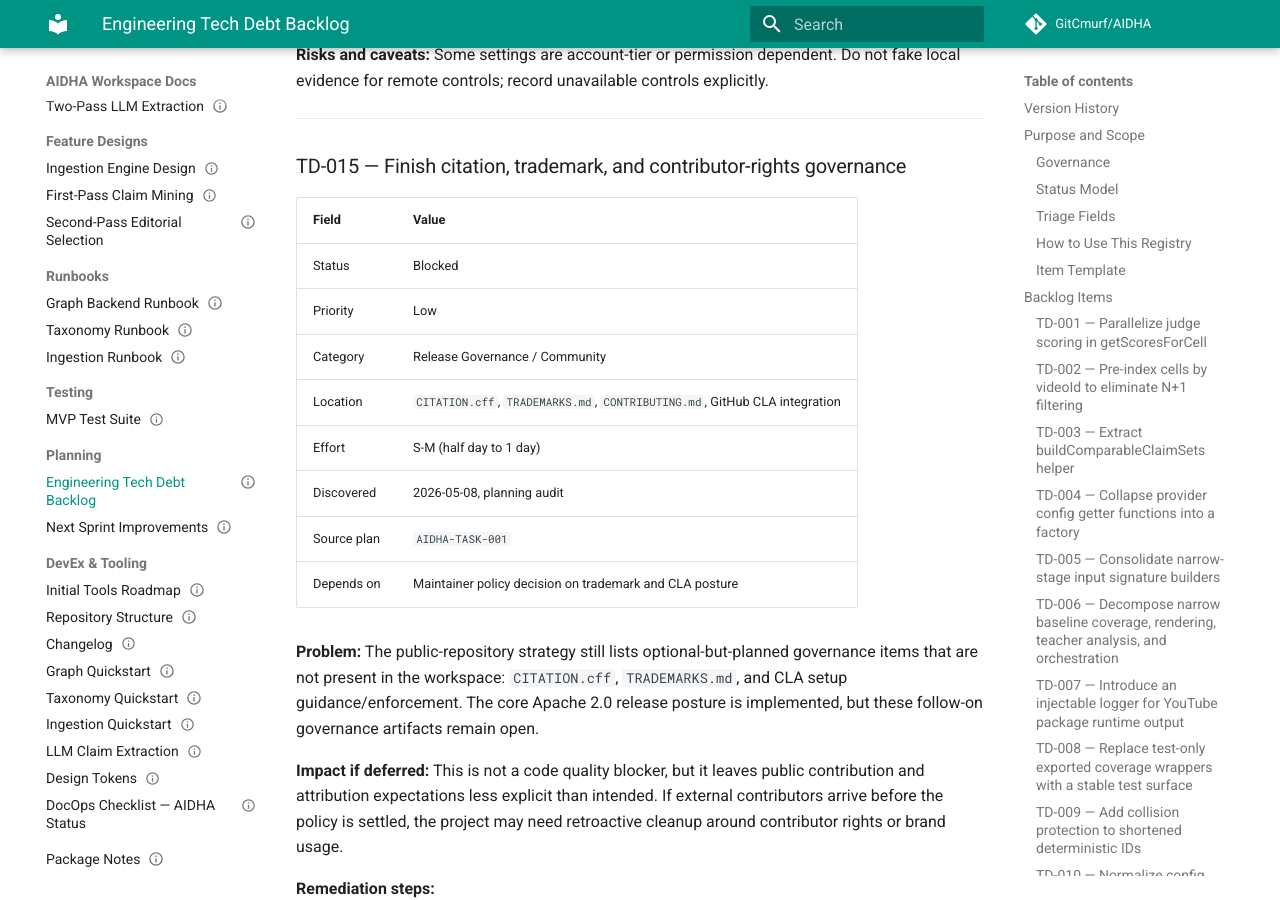
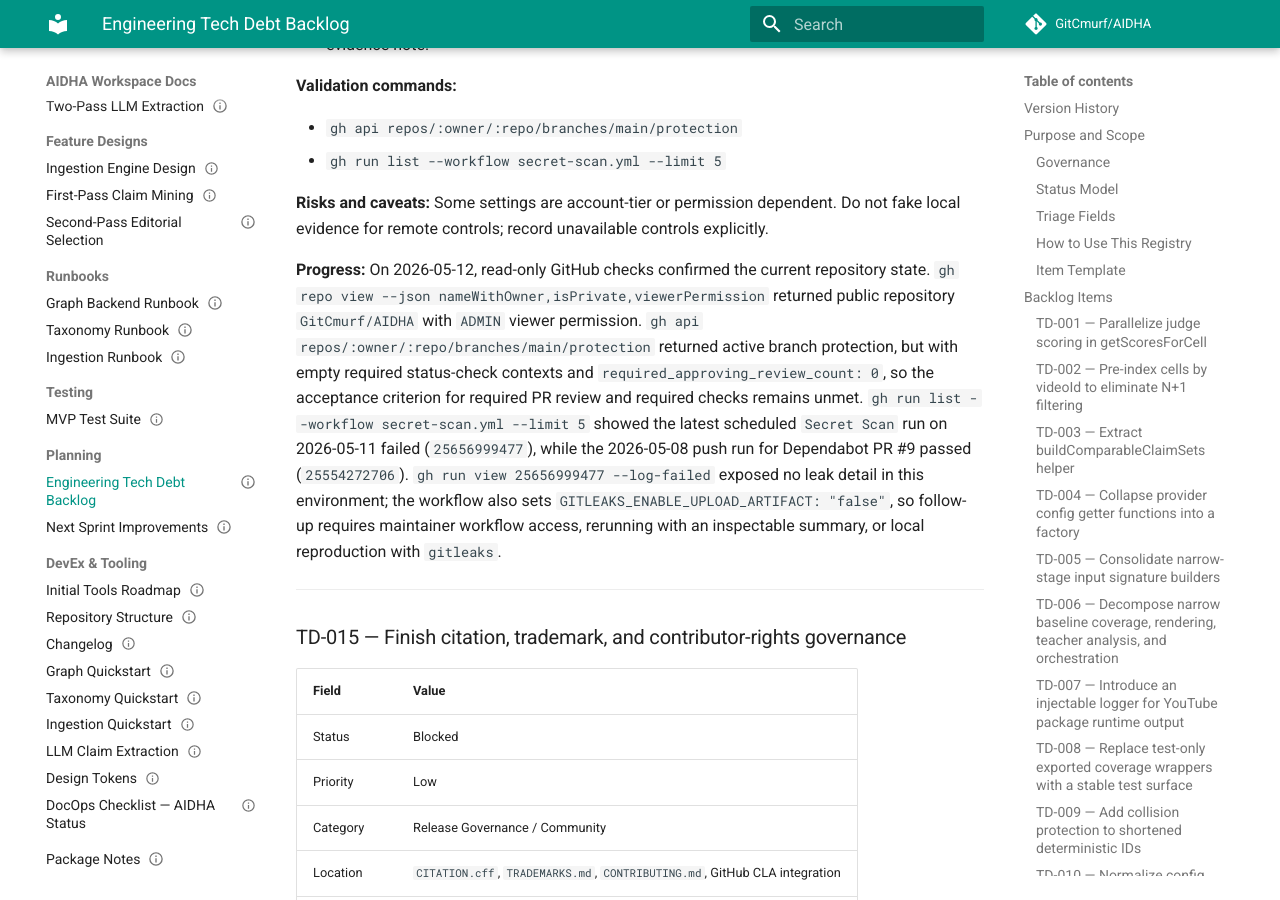
Before and after one commit to GitCmurf/AIDHA, an MkDocs documentation site: the page built from docs/05-planning/tasks/task-007-tech-debt-backlog.md, in a window 1280 px wide and 900 px high, scrolled down 35081 px. Built offline with MkDocs 1.6.1 and Material for MkDocs 9.7.7, drawn with Linux system fonts in a browser that asks for light colours; comment, search, counter and statistics services are not loaded; the version menu is left out; some of the changed text lies outside the part shown.

Commit message:
docs: record repository controls evidence

```diff
--- a/docs/05-planning/tasks/task-007-tech-debt-backlog.md
+++ b/docs/05-planning/tasks/task-007-tech-debt-backlog.md
@@ -2,8 +2,8 @@
 document_id: AIDHA-TASK-007
 owner: Ingestion Engineering Lead
 status: Draft
-version: "1.51"
-last_updated: 2026-05-11
+version: "1.52"
+last_updated: 2026-05-12
 title: Engineering Tech Debt Backlog
 type: TASK
 docops_version: "2.0"
@@ -15,8 +15,8 @@ keywords: [tech-debt, backlog, refactoring, performance, eval]
 > **Document ID:** AIDHA-TASK-007
 > **Owner:** Ingestion Engineering Lead
 > **Status:** Draft
-> **Version:** 1.51
-> **Last Updated:** 2026-05-11
+> **Version:** 1.52
+> **Last Updated:** 2026-05-12
 > **Type:** TASK
 
 <!-- markdownlint-disable MD013 -->
@@ -79,6 +79,7 @@ keywords: [tech-debt, backlog, refactoring, performance, eval]
 | 1.49    | 2026-05-11 | AI     | Align TD-021 status cell with resolved evidence. | — | Draft | AIDHA-TASK-008 |
 | 1.50    | 2026-05-11 | AI     | Correct maintainer-gated TD-014 and TD-015 statuses to blocked. | — | Draft | AIDHA-TASK-008 |
 | 1.51    | 2026-05-11 | AI     | Align TD-013 status with resolved lint-reliability evidence. | — | Draft | AIDHA-TASK-008 |
+| 1.52    | 2026-05-12 | AI     | Record live GitHub evidence for blocked TD-014 repository controls. | — | Draft | AIDHA-TASK-008 |
 
 ---
 
@@ -1231,6 +1232,18 @@ dependent on maintainer discipline instead of enforced repository policy.
 Some settings are account-tier or permission dependent. Do not fake local evidence for remote
 controls; record unavailable controls explicitly.
 
+**Progress:**
+On 2026-05-12, read-only GitHub checks confirmed the current repository state. `gh repo view
+--json nameWithOwner,isPrivate,viewerPermission` returned public repository `GitCmurf/AIDHA` with
+`ADMIN` viewer permission. `gh api repos/:owner/:repo/branches/main/protection` returned active
+branch protection, but with empty required status-check contexts and `required_approving_review_count:
+0`, so the acceptance criterion for required PR review and required checks remains unmet. `gh run
+list --workflow secret-scan.yml --limit 5` showed the latest scheduled `Secret Scan` run on
+2026-05-11 failed (`25656999477`), while the 2026-05-08 push run for Dependabot PR #9 passed
+(`25554272706`). `gh run view 25656999477 --log-failed` exposed no leak detail in this environment;
+the workflow also sets `GITLEAKS_ENABLE_UPLOAD_ARTIFACT: "false"`, so follow-up requires maintainer
+workflow access, rerunning with an inspectable summary, or local reproduction with `gitleaks`.
+
 ---
 
 ### TD-015 — Finish citation, trademark, and contributor-rights governance
```
Also changed, not shown: docs/01-indices/catalog.json (+4 -4 lines), docs/05-planning/tasks/task-008-next-sprint-improvements.md (+14 -4 lines).
